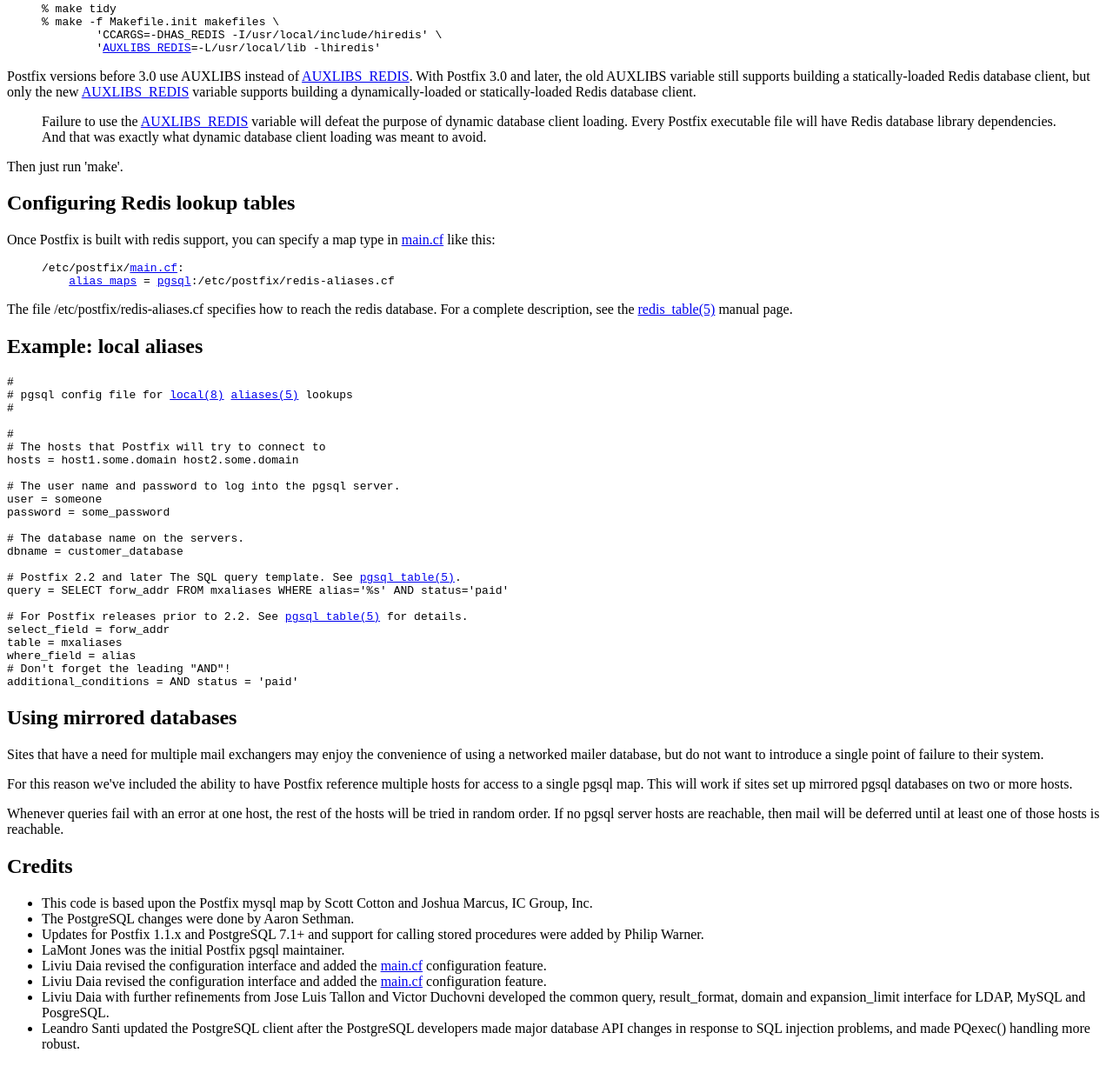
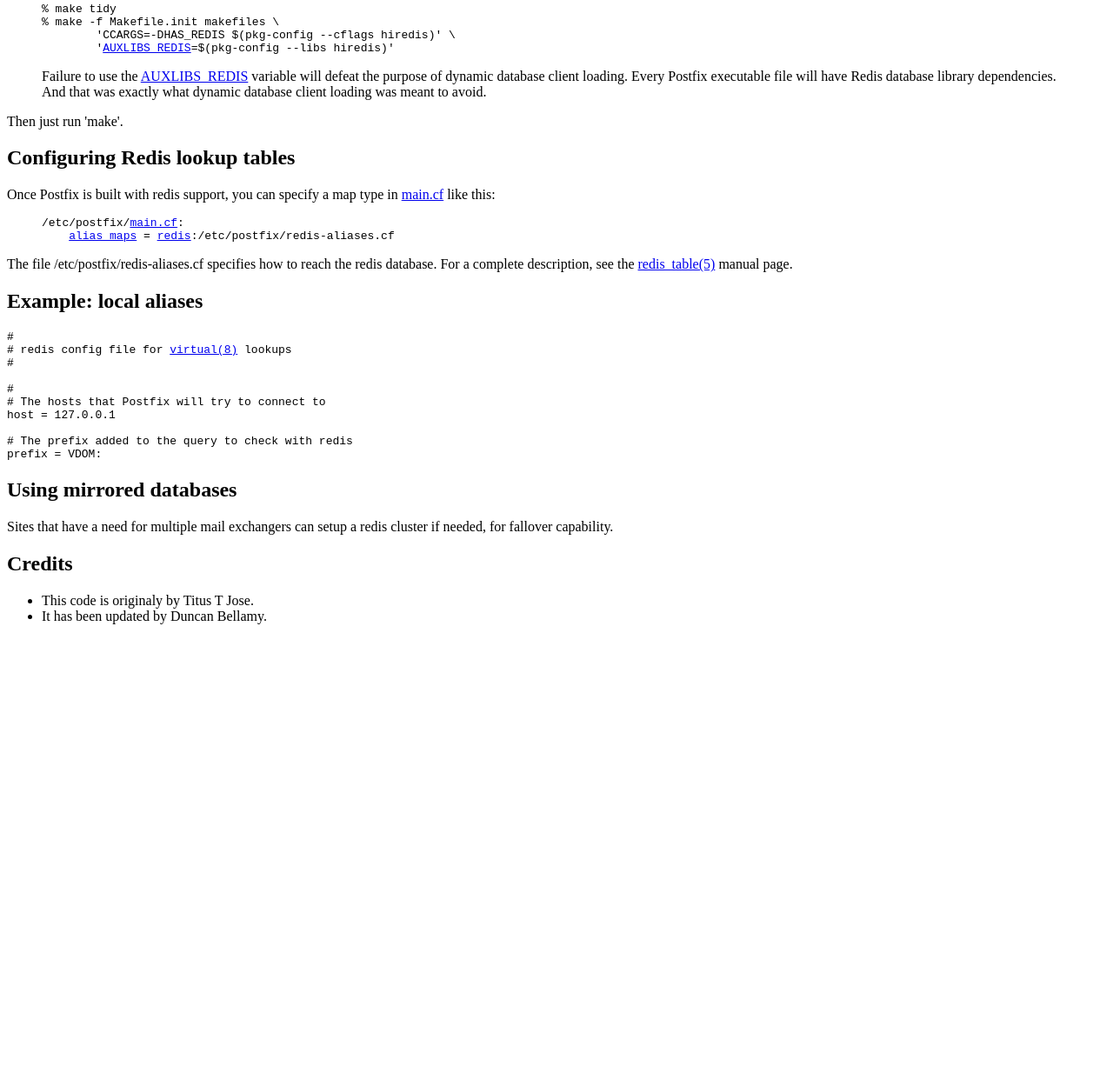
Before and after one commit to titusjose/postfix_redis, a plain HTML site: page REDIS_README.html in a window 1280 px wide. Shown: the part 420-1646 px from the top of the page at 87% size. After the commit the page ends 1154 px from the top, so only its background shows below. Drawn offline with Linux system fonts and the light colour scheme.

Commit message:
update documentation

```diff
--- a/REDIS_README.html
+++ b/REDIS_README.html
@@ -39,16 +39,10 @@ the location of the hiredis library file. </p>
 <pre>
 % make tidy
 % make -f Makefile.init makefiles \
-        'CCARGS=-DHAS_REDIS -I/usr/local/include/hiredis' \
-        '<a href="REDIS_README.html">AUXLIBS_REDIS</a>=-L/usr/local/lib -lhiredis'
+        'CCARGS=-DHAS_REDIS $(pkg-config --cflags hiredis)' \
+        '<a href="REDIS_README.html">AUXLIBS_REDIS</a>=$(pkg-config --libs hiredis)'
 </pre>
 </blockquote>
-
-<p> Postfix versions before 3.0 use AUXLIBS instead of <a href="REDIS_README.html">AUXLIBS_REDIS</a>.
-With Postfix 3.0 and later, the old AUXLIBS variable still supports
-building a statically-loaded Redis database client, but only
-the new <a href="REDIS_README.html">AUXLIBS_REDIS</a> variable supports building a dynamically-loaded
-or statically-loaded Redis database client.  </p>
 
 <blockquote>
 
@@ -69,7 +63,7 @@ map type in <a href="postconf.5.html">main.cf</a> like this: </p>
 <blockquote>
 <pre>
 /etc/postfix/<a href="postconf.5.html">main.cf</a>:
-    <a href="postconf.5.html#alias_maps">alias_maps</a> = <a href="redis_table.5.html">pgsql</a>:/etc/postfix/redis-aliases.cf
+    <a href="postconf.5.html#alias_maps">alias_maps</a> = <a href="redis_table.5.html">redis</a>:/etc/postfix/redis-aliases.cf
 </pre>
 </blockquote>
 
@@ -80,74 +74,29 @@ For a complete description, see the <a href="redis_table.5.html">redis_table(5)<
 
 <pre>
 #
-# pgsql config file for <a href="local.8.html">local(8)</a> <a href="aliases.5.html">aliases(5)</a> lookups
+# redis config file for <a href="virtual.8.html">virtual(8)</a> lookups
 #
 
 #
 # The hosts that Postfix will try to connect to
-hosts = host1.some.domain host2.some.domain
+host = 127.0.0.1
 
-# The user name and password to log into the pgsql server.
-user = someone
-password = some_password
-
-# The database name on the servers.
-dbname = customer_database
-
-# Postfix 2.2 and later The SQL query template. See <a href="pgsql_table.5.html">pgsql_table(5)</a>.
-query = SELECT forw_addr FROM mxaliases WHERE alias='%s' AND status='paid'
-
-# For Postfix releases prior to 2.2. See <a href="pgsql_table.5.html">pgsql_table(5)</a> for details.
-select_field = forw_addr
-table = mxaliases
-where_field = alias
-# Don't forget the leading "AND"!
-additional_conditions = AND status = 'paid'
+# The prefix added to the query to check with redis
+prefix = VDOM:
 </pre>
 
 <h2>Using mirrored databases</h2>
 
-<p> Sites that have a need for multiple mail exchangers may enjoy
-the convenience of using a networked mailer database, but do not
-want to introduce a single point of failure to their system.   </p>
-
-<p> For this reason we've included the ability to have Postfix
-reference multiple hosts for access to a single pgsql map.  This
-will work if sites set up mirrored pgsql databases on two or more
-hosts. </p>
-
-<p> Whenever queries fail with an error at one host, the rest of
-the hosts will be tried in random order.  If no pgsql server hosts
-are reachable, then mail will be deferred until at least one of
-those hosts is reachable. </p>
+<p> Sites that have a need for multiple mail exchangers can setup a redis cluster
+if needed, for fallover capability.   </p>
 
 <h2>Credits</h2>
 
 <ul>
 
-<li> This code is based upon the Postfix mysql map by Scott Cotton
-and Joshua Marcus, IC Group, Inc.</li>
+<li> This code is originaly by Titus T Jose.</li>
 
-<li> The PostgreSQL changes were done by Aaron Sethman.</li>
-
-<li> Updates for Postfix 1.1.x and PostgreSQL 7.1+ and support for
-calling stored procedures were added by Philip Warner.</li>
-
-<li> LaMont Jones was the initial Postfix pgsql maintainer.</li>
-
-<li> Liviu Daia revised the configuration interface and added the
-<a href="postconf.5.html">main.cf</a> configuration feature.</li>
-
-<li> Liviu Daia revised the configuration interface and added the <a href="postconf.5.html">main.cf</a>
-configuration feature.</li>
-
-<li> Liviu Daia with further refinements from Jose Luis Tallon and
-Victor Duchovni developed the common query, result_format, domain and
-expansion_limit interface for LDAP, MySQL and PosgreSQL.</li>
-
-<li> Leandro Santi updated the PostgreSQL client after the PostgreSQL
-developers made major database API changes in response to SQL
-injection problems, and made PQexec() handling more robust. </li>
+<li> It has been updated by Duncan Bellamy.</li>
 
 </ul>
 
```
Also changed, not shown: 1 other file.
